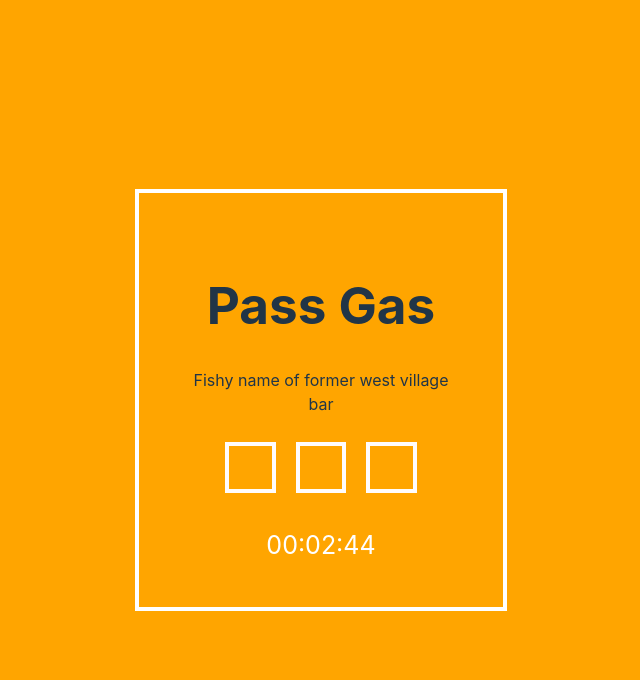
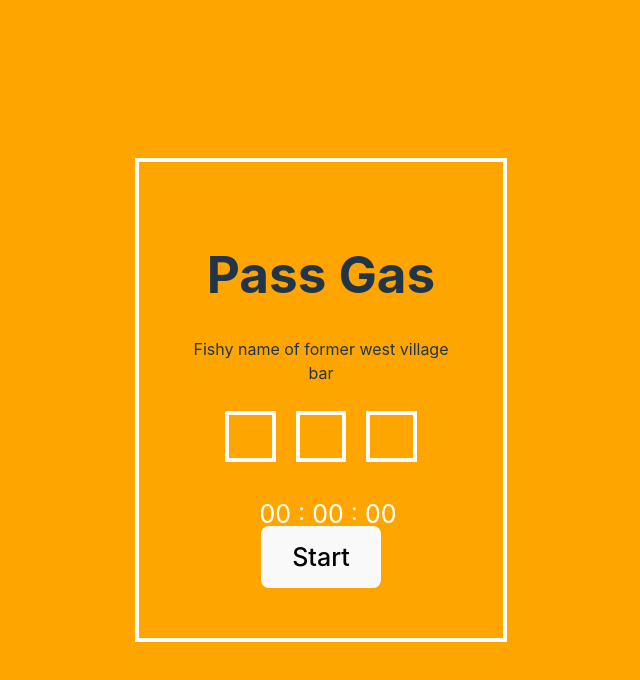
Before and after one commit to mahmudulhaquequdrati/word-game-2-frontend, a React (Vite) app: page /word-match in a window 1280 px wide. Shown: the top 680 px of the page, without its empty margins (319-959 px from the left). Built offline with nearby package versions, Linux system fonts and the light colour scheme.

Commit message:
added stopwatch

```diff
--- a/src/components/final-result/FinalResult.jsx
+++ b/src/components/final-result/FinalResult.jsx
@@ -1,4 +1,6 @@
-import React from "react";
+import React, { useState } from "react";
+import BtnComponent from "../stopwatch/btn-component/BtnComponent";
+import Display from "../stopwatch/display/Display";
 import "./FinalResult.css";
 
 const FinalResult = () => {
@@ -17,7 +19,6 @@ const FinalResult = () => {
         </div>
         <div>
           <p>Total time</p>
-          <p>01:02:07</p>
         </div>
       </div>
     </div>
--- a/src/components/home/Home.jsx
+++ b/src/components/home/Home.jsx
@@ -8,7 +8,7 @@ const Home = () => {
       <div className="home-container">
         <h3>Pass Gas</h3>
         <p>Press Go to start the clock</p>
-        <Link>
+        <Link to="/word-match">
           <button>Go</button>
         </Link>
       </div>
--- /dev/null
+++ b/src/components/stopwatch/btn-component/BtnComponent.jsx
@@ -0,0 +1,61 @@
+import React from "react";
+
+const BtnComponent = (props) => {
+  console.log(props.text);
+  return (
+    <div>
+      <div>
+        {props.status === 0 ? (
+          <button
+            className="stopwatch-btn stopwatch-btn-gre"
+            onClick={props.start}
+          >
+            Start
+          </button>
+        ) : (
+          ""
+        )}
+
+        {props.status === 1 ? (
+          <div>
+            <button
+              className="stopwatch-btn stopwatch-btn-red"
+              onClick={props.stop}
+            >
+              Stop
+            </button>
+            <button
+              className="stopwatch-btn stopwatch-btn-yel"
+              onClick={props.reset}
+            >
+              Reset
+            </button>
+          </div>
+        ) : (
+          ""
+        )}
+
+        {props.status === 2 ? (
+          <div>
+            {/* <button
+              className="stopwatch-btn stopwatch-btn-gre"
+              onClick={props.resume}
+            >
+              Resume
+            </button> */}
+            <button
+              className="stopwatch-btn stopwatch-btn-yel"
+              onClick={props.reset}
+            >
+              Reset
+            </button>
+          </div>
+        ) : (
+          ""
+        )}
+      </div>
+    </div>
+  );
+};
+
+export default BtnComponent;
--- /dev/null
+++ b/src/components/stopwatch/display/Display.jsx
@@ -0,0 +1,27 @@
+import React from "react";
+
+const Display = (props) => {
+  const h = () => {
+    if (props.time.h === 0) {
+      return "";
+    } else {
+      return (
+        <span>{props.time.h >= 10 ? props.time.h : "0" + props.time.h}</span>
+      );
+    }
+  };
+  return (
+    <div>
+      <div>
+        {h()}&nbsp;&nbsp;
+        <span>{props.time.m >= 10 ? props.time.m : "0" + props.time.m}</span>
+        &nbsp;:&nbsp;
+        <span>{props.time.s >= 10 ? props.time.s : "0" + props.time.s}</span>
+        &nbsp;:&nbsp;
+        <span>{props.time.ms >= 10 ? props.time.ms : "0" + props.time.ms}</span>
+      </div>
+    </div>
+  );
+};
+
+export default Display;
--- a/src/components/word-match/WordMatch.jsx
+++ b/src/components/word-match/WordMatch.jsx
@@ -1,6 +1,59 @@
-import React from "react";
+import React, { useState } from "react";
+import BtnComponent from "../stopwatch/btn-component/BtnComponent";
+import Display from "../stopwatch/display/Display";
 import "./WordMatch.css";
 const WordMatch = () => {
+  const [time, setTime] = useState({ ms: 0, s: 0, m: 0, h: 0 });
+  const [interv, setInterv] = useState();
+  const [status, setStatus] = useState(0);
+  const [text, setText] = useState("");
+  console.log(text);
+  // Not started = 0
+  // started = 1
+  // stopped = 2
+
+  const start = () => {
+    run();
+    setStatus(1);
+    setInterv(setInterval(run, 10));
+  };
+
+  var updatedMs = time.ms,
+    updatedS = time.s,
+    updatedM = time.m,
+    updatedH = time.h;
+
+  const run = () => {
+    if (updatedM === 60) {
+      updatedH++;
+      updatedM = 0;
+    }
+    if (updatedS === 60) {
+      updatedM++;
+      updatedS = 0;
+    }
+    if (updatedMs === 100) {
+      updatedS++;
+      updatedMs = 0;
+    }
+    updatedMs++;
+    return setTime({ ms: updatedMs, s: updatedS, m: updatedM, h: updatedH });
+  };
+
+  const stop = () => {
+    clearInterval(interv);
+    setStatus(2);
+  };
+
+  const reset = () => {
+    clearInterval(interv);
+    setStatus(0);
+    setTime({ ms: 0, s: 0, m: 0, h: 0 });
+  };
+
+  const resume = () => start();
+
+  //words for game
   const words = [
     {
       word: "B",
@@ -12,20 +65,43 @@ const WordMatch = () => {
       word: "R",
     },
   ];
+
+  function handleChange(event) {
+    const texts = event.target.value;
+    setText(texts);
+  }
+
   return (
     <div className="box">
       <h1>Pass Gas</h1>
       <div>
         <p>Fishy name of former west village bar</p>
       </div>
-      <div className="word-box">
-        {words.map((word) => (
-          <>
-            <input type="text" name="" id="" />
-          </>
-        ))}
+      <div>
+        <div className="word-box">
+          {words.map((word) => (
+            <input name="firstName" onChange={handleChange} />
+          ))}
+        </div>
       </div>
-      <div className="time">00:02:44</div>
+
+      <div className="time">
+        <div className="main-section">
+          <div className="clock-holder">
+            <div className="stopwatch">
+              <Display time={time} />
+              <BtnComponent
+                text={text}
+                status={status}
+                resume={resume}
+                reset={reset}
+                stop={stop}
+                start={start}
+              />
+            </div>
+          </div>
+        </div>
+      </div>
     </div>
   );
 };
--- a/src/routes/Routes.jsx
+++ b/src/routes/Routes.jsx
@@ -8,7 +8,7 @@ import WordMatch from "../components/word-match/WordMatch";
 
 export const router = createBrowserRouter([
   {
-    path: "/home",
+    path: "/",
     element: <Home></Home>,
   },
   {
```
